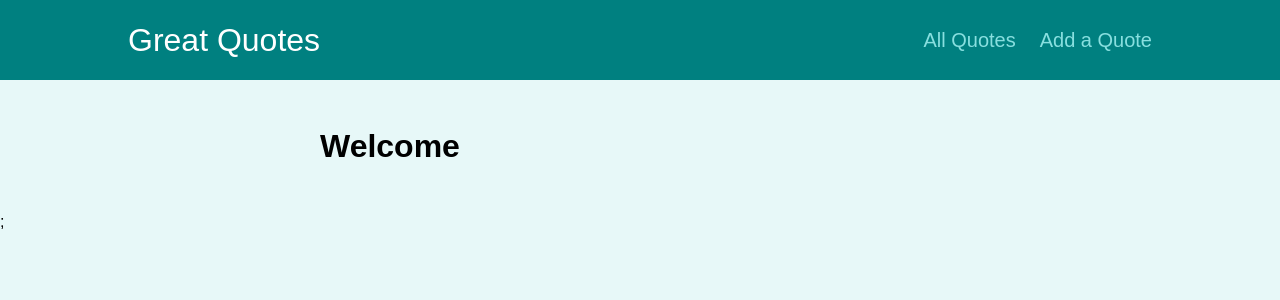
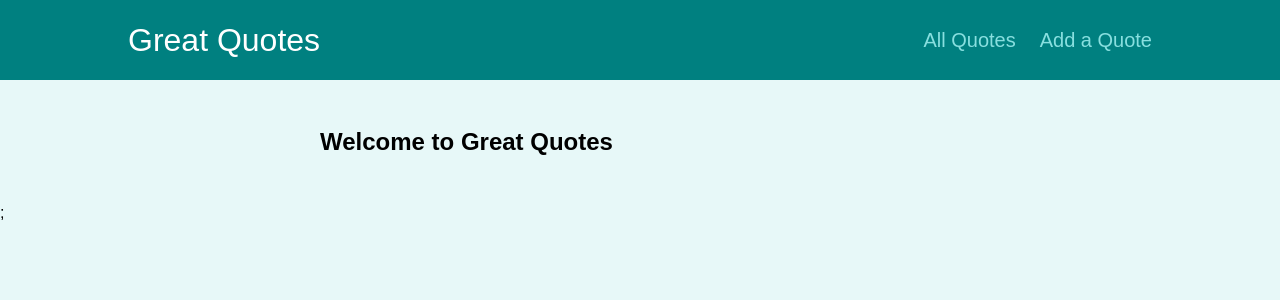
Before and after one commit to lucasdreher/react-complete-guide-09-time-to-practice-starting-code, a React (Create React App) app: page /welcome in a window 1280 px wide. Shown: the top 300 px of the page. Built offline with nearby package versions, Linux system fonts and the light colour scheme; the HTML template or start-up script is replaced by a standard one.

Commit message:
Edit text on welcome page

```diff
--- a/src/pages/Welcome.js
+++ b/src/pages/Welcome.js
@@ -1,5 +1,9 @@
 const Welcome = () => {
-	return <h1>Welcome</h1>;
+	return (
+		<section>
+			<h1>Welcome to Great Quotes</h1>
+		</section>
+	);
 };
 
 export default Welcome;
```
